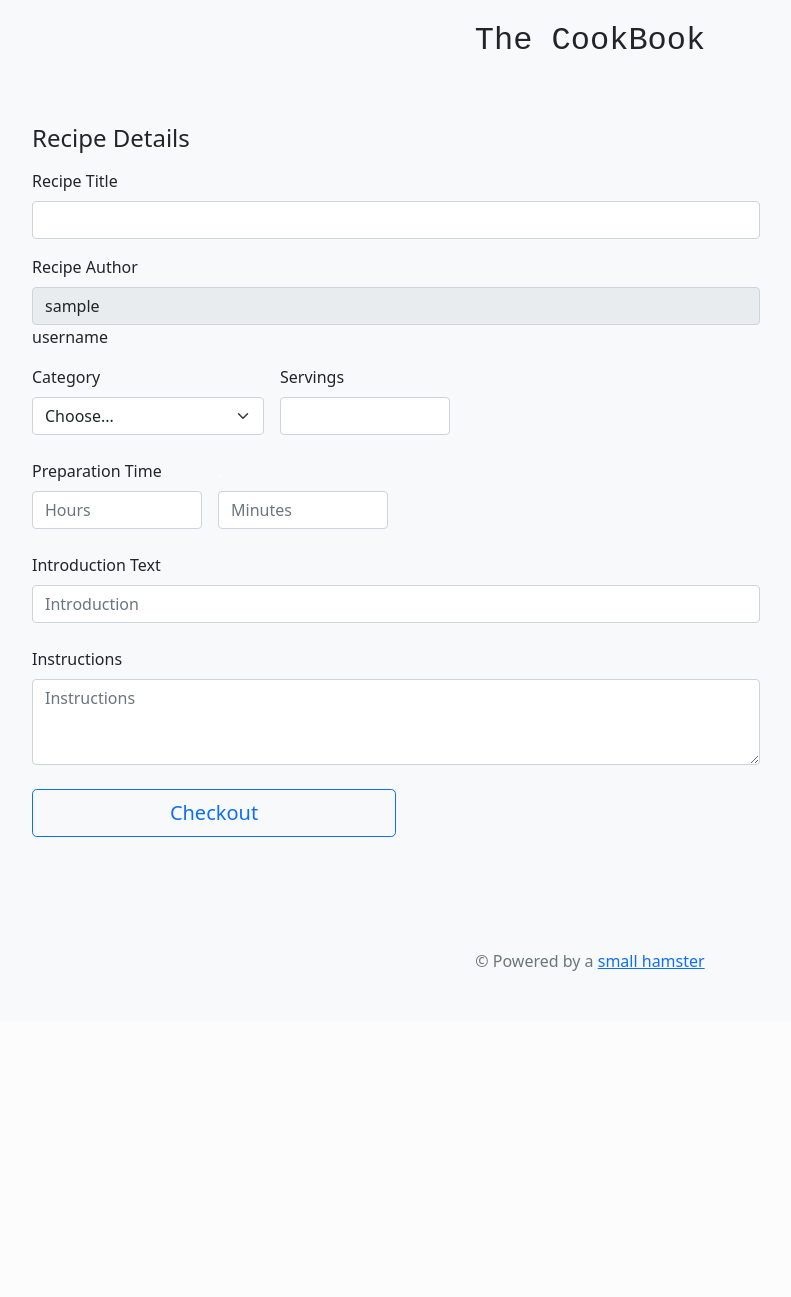
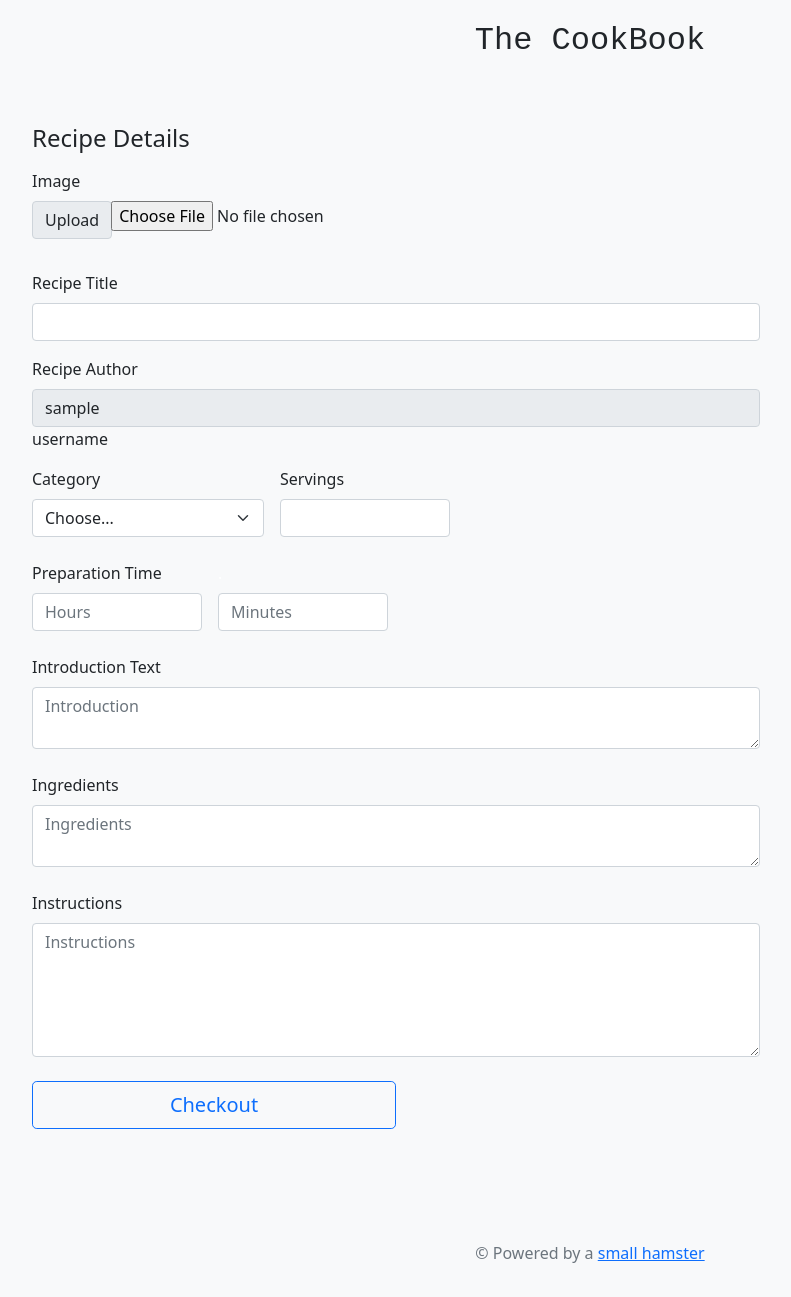
Before and after one commit to My-Cookbook-Team/The_cookbook, a PHP site: page /add.php in a window 1280 px wide. Shown: the part 189-1486 px from the top of the page, without its empty margins (50-841 px from the left). Before the commit the page ends 1160 px from the top, so only its background shows below. Run offline with PHP 8.4, Linux system fonts and the light colour scheme; the visitor is signed in with stand-in values (Sample User, id 1); some libraries are stand-ins or nearby versions.

Commit message:
Added image support in add.php

```diff
--- a/add.php
+++ b/add.php
@@ -2,7 +2,7 @@
 session_start();
 $conn = mysqli_connect('localhost', 'root', '', 'regis');
 
-$title = $servings = $preptime = $category = $steps = '';
+$title = $servings = $mpreptime = $hpreptime = $category = $steps = $rintro = $ingredients = '';
 
 if (isset($_POST['checkout'])) {
 
@@ -11,24 +11,65 @@ if (isset($_POST['checkout'])) {
     $title = mysqli_real_escape_string($conn, $_POST['rtitle']);
     $author = mysqli_real_escape_string($conn, $_POST['username']);
     $servings = mysqli_real_escape_string($conn, $_POST['rServNum']);
-    $preptimeh = mysqli_real_escape_string($conn, $_POST['rCookTimeh']);
-    $preptimem = mysqli_real_escape_string($conn, $_POST['rCookTimem']);
+    $hpreptime = mysqli_real_escape_string($conn, $_POST['rCookTimeh']);
+    $mpreptime = mysqli_real_escape_string($conn, $_POST['rCookTimem']);
     $category = mysqli_real_escape_string($conn, $_POST['rcategory']);
+    $ingredients =  mysqli_real_escape_string($conn, $_POST['ingredients']);
     $steps = mysqli_real_escape_string($conn, $_POST['steps']);
     $intro =  mysqli_real_escape_string($conn, $_POST['rintro']);
+
 
     $username = $_SESSION['username'];
 
 
     // create sql
-    $sql = "INSERT INTO recipe(username ,rtitle,rServNum,rCookTimeh,rCookTimem,rcategory,steps,rintro) VALUES('$username','$title','$servings','$preptimeh','$preptimem','$category','$steps','$intro')";
+    $sql = "INSERT INTO recipe(username, rtitle, rServNum, rCookTimeh, rCookTimem, rcategory, ingredients, steps, rintro)
+    VALUES('$username','$title','$servings','$hpreptime','$mpreptime','$category','$ingredients','$steps','$intro')";
 
     // save to db and check
     if (mysqli_query($conn, $sql)) {
         // success
-        header('Location: recipe.php');
     } else {
         echo 'query error: ' . mysqli_error($conn);
+    }
+
+    //query to retrieve rid
+    $sql2 = "SELECT rid FROM recipe
+    WHERE username =  '$username' AND rtitle = '$title' AND rServNum = '$servings' AND rCookTimeh = '$hpreptime'
+    AND rCookTimem = '$mpreptime' AND rcategory = '$category' AND steps = '$steps' AND rintro = '$intro'";
+
+    $result = mysqli_query($conn, $sql2);
+    if ($result && mysqli_num_rows($result) > 0) {
+        //success
+        //echo 'success.';
+    $row = mysqli_fetch_assoc($result);
+    $rid = $row["rid"];
+    } else {
+        echo 'query error: ' . mysqli_error($conn);
+    }
+
+
+    //to save image
+    //$sql = "INSERT INTO images(rid, img_loc) VALUES('rid','$dst_db')";
+    $var1 = rand(1111, 9999);  //generate random number in $var1 variable
+    $var2 = rand(1111, 9999);  // generate random number in $var2 variable
+
+    $var3 = $var1 . $var2;  // concatenate $var1 and $var2 in $var3
+    $var3 = md5($var3);   // convert $var3 using md5 function and generate 32 characters hex number
+
+    $fnm = $_FILES["image"]["name"];    // get the image name in $fnm variable
+    $dst = "./images/r_images/" . $var3 . $fnm;  // storing image path into the {r_images} folder with 32 characters hex number and file name
+    $dst_db = "images/r_images/" . $var3 . $fnm; // storing image path into the database with 32 characters hex number and file name
+
+    move_uploaded_file($_FILES["image"]["tmp_name"], $dst);  // move image into the {r_images} folder with 32 characters hex number and image name
+
+    $check = mysqli_query($conn, "insert into images(rid,img_loc) values('$rid','$dst_db')");  // executing insert query
+
+    if ($check) {
+        echo '<script type="text/javascript"> alert("Data Inserted Seccessfully!"); </script>';  // alert message
+        header('location: recipe.php');
+    } else {
+        echo '<script type="text/javascript"> alert("Error Uploading Data!"); </script>';  // when error occur
     }
 } // end POST check
 
@@ -147,8 +188,24 @@ if (isset($_POST['checkout'])) {
 
                 <div class="col-md-7 col-lg-8">
                     <h4 class="mb-3 ">Recipe Details</h4>
-                    <form action="add.php" method="POST">
+                    <form action="add.php" method="POST" enctype="multipart/form-data">
                         <div class="row g-3">
+
+                            <div class="col-12">
+                                <label for="firstName" class="form-label">Image</label>
+                                <div class="input-group mb-3">
+                                    <div class="input-group-prepend">
+                                        <span class="input-group-text">Upload</span>
+                                    </div>
+
+                                    <div class="custom-file">
+                                        <input type="file" name="image">
+                                            <label class="custom-file-label" for="inputGroupFile01"></label>
+                                    </div>
+
+                                </div>
+                            </div>
+
                             <div class="col-12">
                                 <label for="firstName" class="form-label">Recipe Title</label>
                                 <input type="text" class="form-control" name="rtitle" id="recipe_title" placeholder="" value="" required>
@@ -193,13 +250,19 @@ if (isset($_POST['checkout'])) {
                         <br>
                         <div class="col-12">
                             <label for="zip" class="form-label">Introduction Text</label>
-                            <input type="text" class="form-control" name="rintro" id="Intro" placeholder="Introduction" required>
+                            <textarea class="form-control " name="rintro" id="Introduction" placeholder="Introduction" rows="2" required></textarea>
+
+                        </div>
+                        <br>
+                        <div class="col-12">
+                            <label for="zip" class="form-label">Ingredients</label>
+                            <textarea class="form-control " name="ingredients" id="Ingredients" placeholder="Ingredients" rows="2" required></textarea>
 
                         </div>
                         <br>
                         <div class="col-12">
                             <label for="zip" class="form-label">Instructions</label>
-                            <textarea class="form-control " name="steps" id="Instructions" placeholder="Instructions" rows="3" required></textarea>
+                            <textarea class="form-control " name="steps" id="Instructions" placeholder="Instructions" rows="5" required></textarea>
 
                         </div>
                         <br>
--- a/recipe.php
+++ b/recipe.php
@@ -8,7 +8,7 @@ if ($conn->connect_error) {
 // create sql
 
 //$sql = "SELECT rtitle FROM recipe where username='$username'";
-$sql = "SELECT rid,rtitle,rCookTimeh,rCookTimem,rintro FROM recipe where username='$username'";
+$sql = "SELECT rid,rtitle,hCookTime,mCookTime,rintro FROM recipe where username='$username'";
 $result = mysqli_query($conn, $sql);
 
 // save to db and check
@@ -67,9 +67,8 @@ $result = mysqli_query($conn, $sql);
             <div class="row row-cols-1 row-cols-sm-2 row-cols-md-3 g-3">
                 <!-- Cards start -->
 
-
                 <?php
-                if (mysqli_num_rows($result) > 0) {
+                if ($result && mysqli_num_rows($result) > 0) {
                     while ($row = mysqli_fetch_assoc($result)) { ?>
                         <div class="col">
                             <div class="card shadow-sm">
--- a/server.php
+++ b/server.php
@@ -6,7 +6,6 @@ session_start();
 
 // Declaring and hoisting the variables
 $username = "";
-$email = "";
 $errors = array();
 $_SESSION['success'] = "";
 
@@ -125,7 +124,7 @@ if (isset($_POST['login_user'])) {
         } else {
 
             // If the username and password doesn't match
-            array_push($errors, "Username or password incorrect");
+            array_push($errors, "Incorrect username or password");
         }
     }
 }
```
Also changed, not shown: images/r_images/6ff48b4d6ce4be5ef7cf48b902d4bcafgoa-fort.png (added), images/r_images/a3bd4dff855df83ac952069d8b876e5fJuliusWaitingForMeet.jpg (added).
